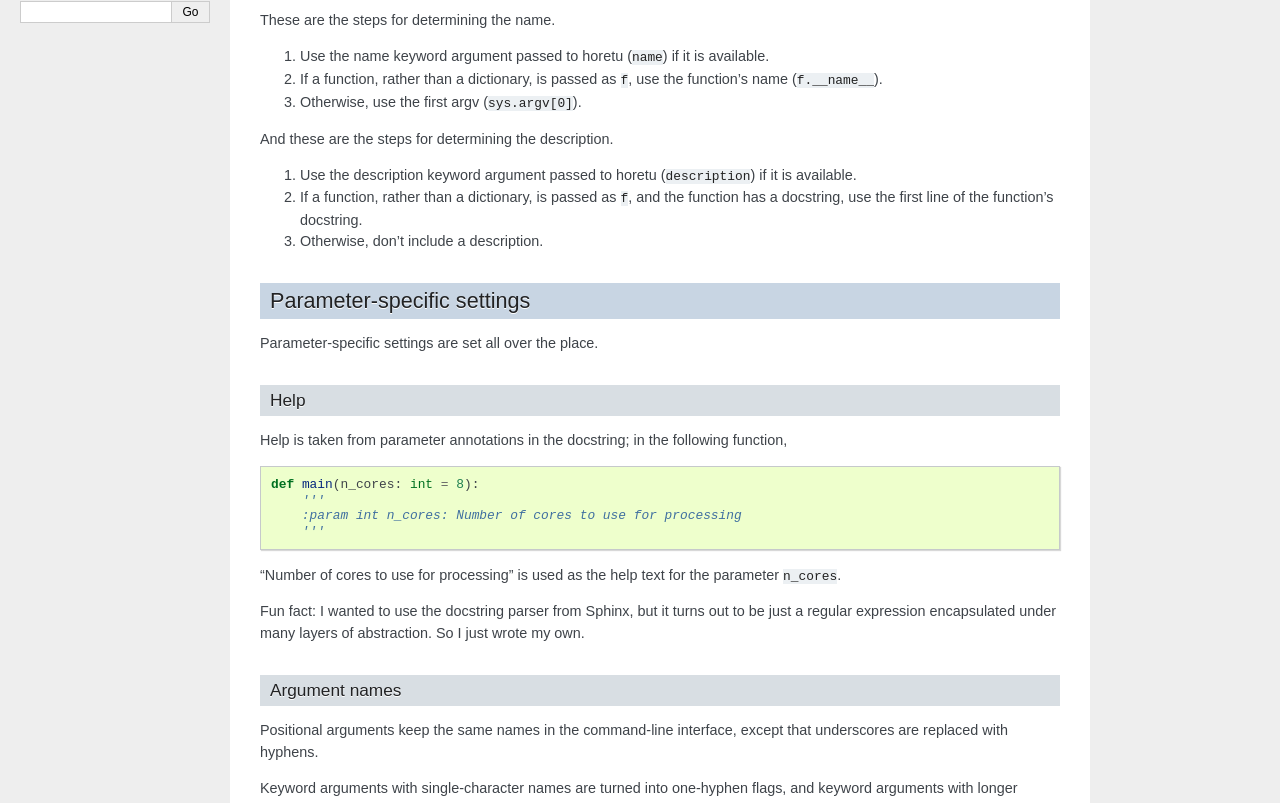
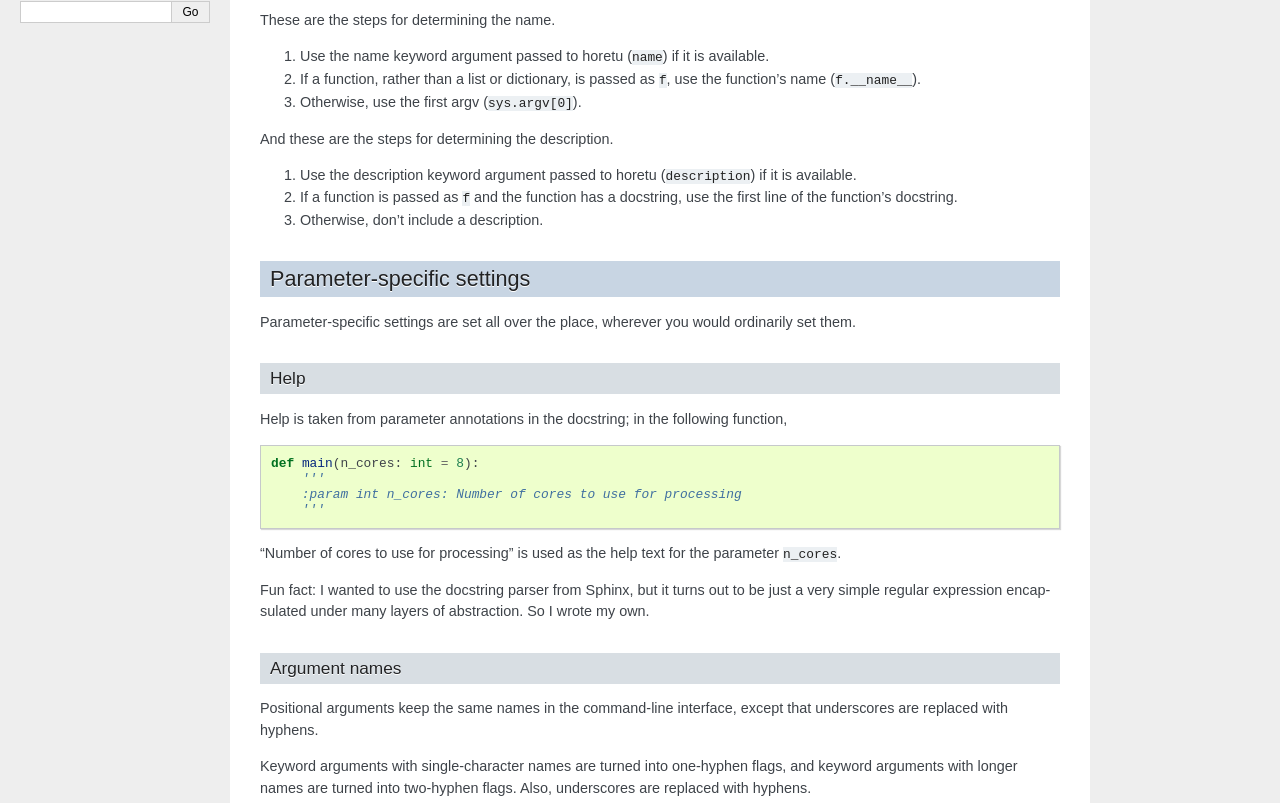
Before and after one commit to tlevine/horetu, a Sphinx documentation site: the page built from docs/settings.rst, in a window 1280 px wide and 1400 px high, cut to the strip 597-1400 px from the top of the window. Built offline with Sphinx 7.4.7, drawn with Linux system fonts in a browser that asks for light colours.

Commit message:
document lists

```diff
--- a/docs/settings.rst
+++ b/docs/settings.rst
@@ -30,21 +30,22 @@ Each of these can be set in the call to horetu.
 These are the steps for determining the name.
 
 1. Use the name keyword argument passed to horetu (``name``) if it is available.
-2. If a function, rather than a dictionary, is passed as ``f``, use the function's
-   name (``f.__name__``).
+2. If a function, rather than a list or dictionary, is passed as ``f``,
+   use the function's name (``f.__name__``).
 3. Otherwise, use the first argv (``sys.argv[0]``).
 
 And these are the steps for determining the description.
 
-1. Use the description keyword argument passed to horetu (``description``) if
-   it is available.
-2. If a function, rather than a dictionary, is passed as ``f``, and the
-   function has a docstring, use the first line of the function's docstring.
+1. Use the description keyword argument passed to horetu
+   (``description``) if it is available.
+2. If a function is passed as ``f`` and the function has a docstring,
+   use the first line of the function's docstring.
 3. Otherwise, don't include a description.
 
 Parameter-specific settings
 ----------------------------
-Parameter-specific settings are set all over the place.
+Parameter-specific settings are set all over the place, wherever you
+would ordinarily set them.
 
 Help
 ^^^^^^^^^^
@@ -62,8 +63,8 @@ function,
 the parameter ``n_cores``.
 
 Fun fact: I wanted to use the docstring parser from Sphinx, but it turns out
-to be just a regular expression encapsulated under many layers of abstraction.
-So I just wrote my own.
+to be just a very simple regular expression encapsulated under many
+layers of abstraction. So I wrote my own.
 
 Argument names
 ^^^^^^^^^^^^^^^^^^
```
Also changed, not shown: docs/usage.rst (+23 -3 lines).
